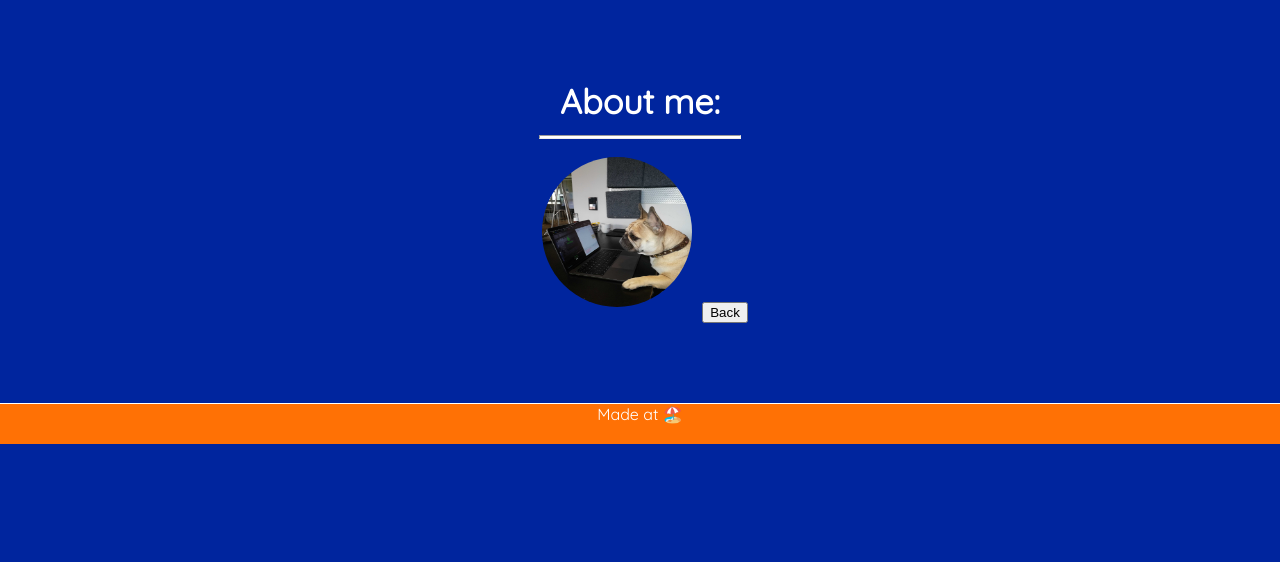
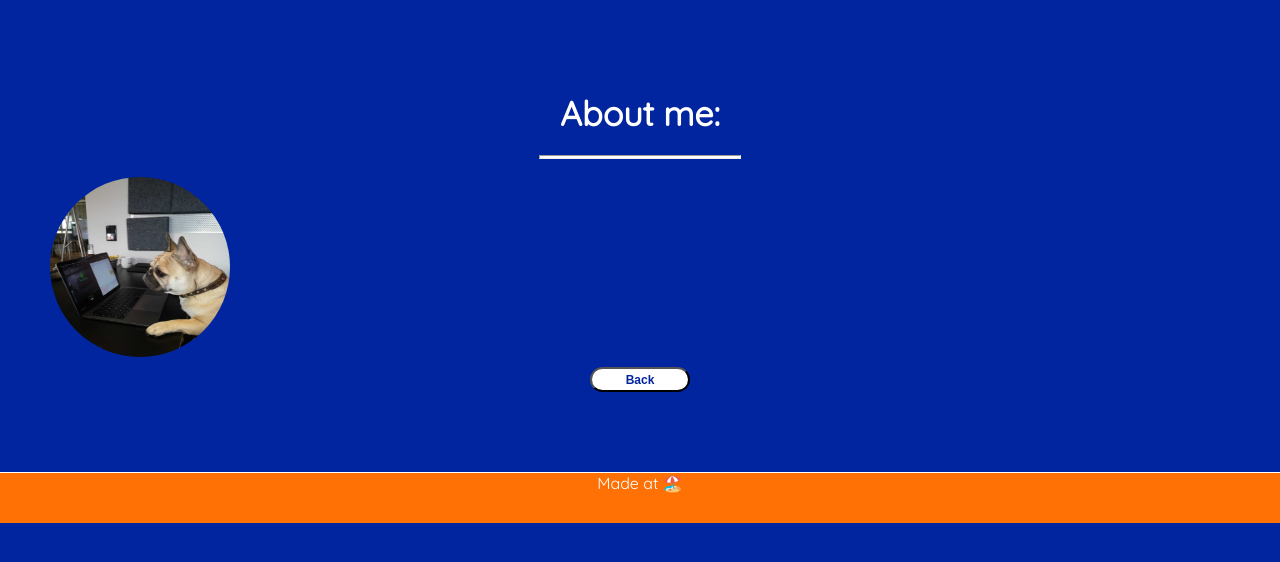
Before and after one commit to kathrinnoack/landing-page, a React (Create React App) app: page /about in a window 1280 px wide. Shown: the top 562 px of the page. Built offline with nearby package versions, Linux system fonts and the light colour scheme.

Commit message:
add some styling

```diff
--- a/src/App.js
+++ b/src/App.js
@@ -13,12 +13,11 @@ function App() {
       <Router>
         <Switch>
           <Route path="/" exact component={Landing} />
-
           <Route path="/about" exact component={About} />
           <Route component={NotFound} />
         </Switch>
+        <Footer>Made at 🏖️</Footer>
       </Router>
-      <Footer>Made at 🏖️</Footer>
     </>
   );
 }
--- a/src/components/Avatar.js
+++ b/src/components/Avatar.js
@@ -1,8 +1,8 @@
 import styled from "styled-components";
 
 const Avatar = styled.img`
-  width: 150px;
-  height: 150px;
+  width: 180px;
+  height: 180px;
   border-radius: 50%;
   margin: 10px;
 `;
--- a/src/components/ButtonLink.js
+++ b/src/components/ButtonLink.js
@@ -1,11 +1,22 @@
 import React from "react";
 import { Link } from "react-router-dom";
 import PropTypes from "prop-types";
+import styled from "styled-components";
+
+const StyledButton = styled.button`
+  width: 100px;
+  height: 25px;
+  background-color: white;
+  border-radius: 25px;
+  color: #00259e;
+  font-weight: bold;
+  font-size: 12px;
+`;
 
 function ButtonLink({ children, to, ...other }) {
   return (
     <Link to={to}>
-      <button {...other}>{children}</button>
+      <StyledButton {...other}>{children}</StyledButton>
     </Link>
   );
 }
--- a/src/components/Footer.js
+++ b/src/components/Footer.js
@@ -1,13 +1,11 @@
 import styled from "styled-components";
 
 const Footer = styled.footer`
-  height: 40px;
+  height: 50px;
   border-top: 1px solid white;
   background: #ff7105;
   text-align: center;
-  bottom: 0%;
   position: static;
-  display: flex;
   justify-content: center;
   width: 100%;
 `;
--- a/src/components/Section.js
+++ b/src/components/Section.js
@@ -1,6 +1,9 @@
 import styled from "styled-components";
 
 const Section = styled.section`
+  display: flex;
+  flex-direction: column;
+  justify-content: center;
   text-align: center;
   margin: 80px 40px;
 `;
```
